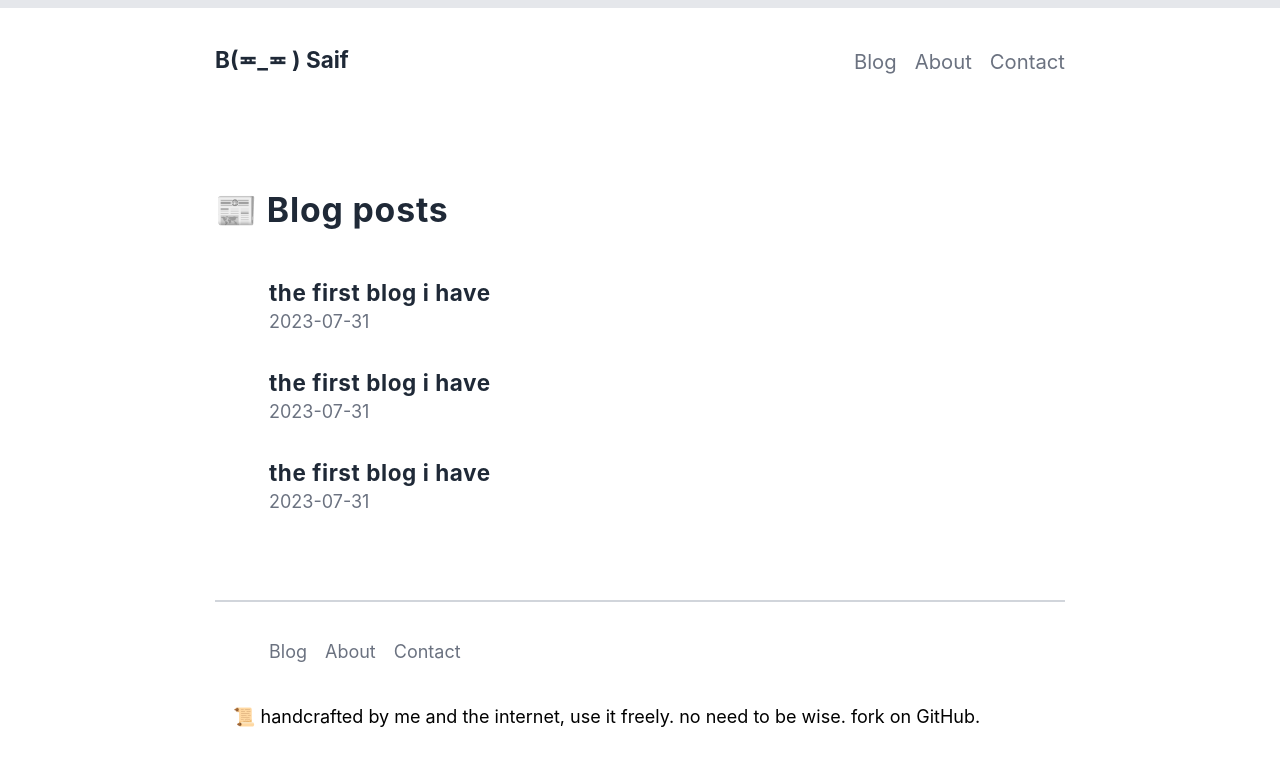
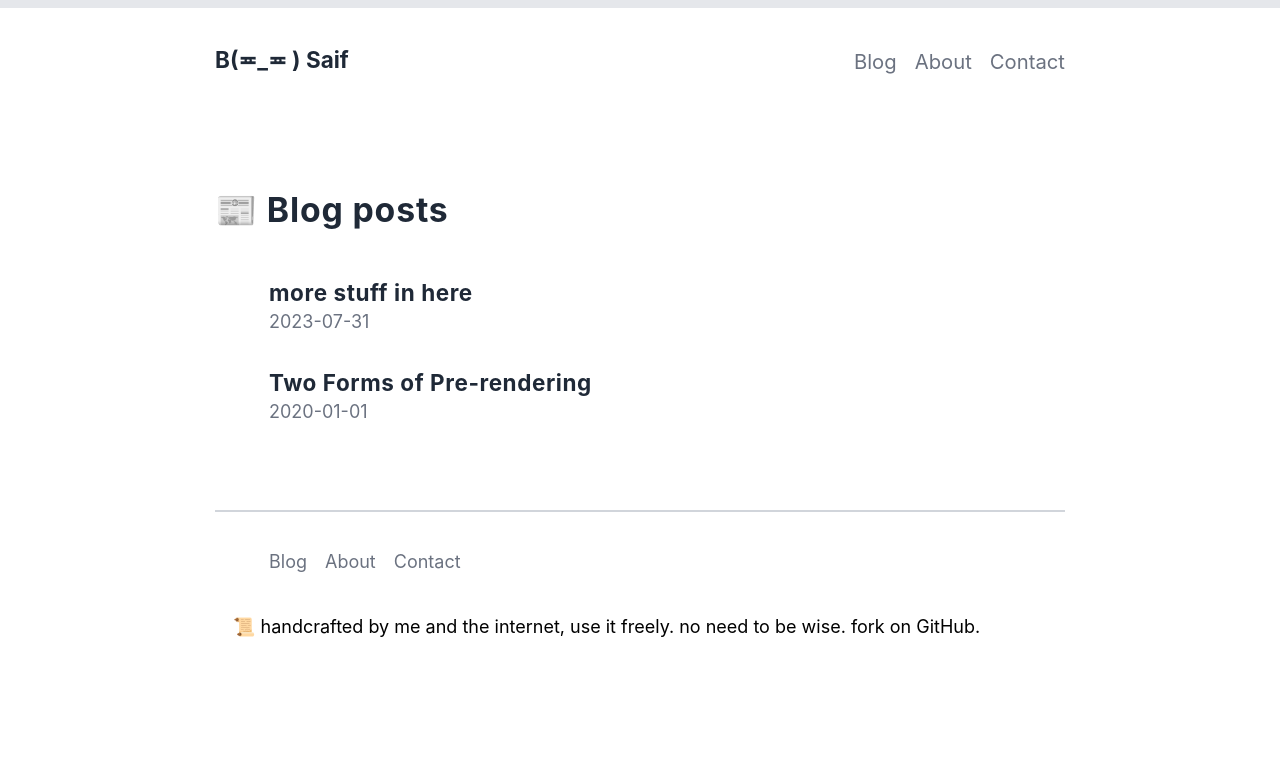
Before and after one commit to saif799/personalBlog, a Next.js app: page /blogs in a window 1280 px wide. Shown: the top 766 px of the page. Built offline with nearby package versions, Linux system fonts and the light colour scheme.

Commit message:
refactor: Update BlogsContainer to generate content dynamically Previously, BlogsContainer took children as props. Now, it generates its content by reading files from a directory instead of using the children props. and updated Blog to take title and date props

```diff
--- a/app/blogs/page.tsx
+++ b/app/blogs/page.tsx
@@ -18,11 +18,7 @@ function page() {
         <h1 className="font-bold text-3xl text-gray-800 -tracking-tight mb-6">
           📰 Blog posts
         </h1>
-        <BlogsContainer>
-          <Blog href="/firstPost" />
-          <Blog href="/firstPost" />
-          <Blog href="/secondPost"/>
-        </BlogsContainer>
+        <BlogsContainer />
       </div>
     </div>
   );
--- a/components/Blog.tsx
+++ b/components/Blog.tsx
@@ -2,8 +2,10 @@ import Link from "next/link";
 
 interface BlogProps {
   href: string;
+  title: string;
+  date: string;
 }
-function Blog({ href }: BlogProps) {
+function Blog({ href, title, date }: BlogProps) {
   return (
     <Link href={href}>
       <div className="flex hover:bg-gray-100  w-full h-20 rounded-md ">
@@ -12,9 +14,9 @@ function Blog({ href }: BlogProps) {
           <div>
             <div className="text-xl  text-gray-800 -tracking-tight font-bold">
               {" "}
-              the first blog i have{" "}
+             {title}
             </div>
-            <h3>2023-07-31</h3>
+            <h3>{date}</h3>
           </div>
         </div>
       </div>
--- a/components/BlogsContainer.tsx
+++ b/components/BlogsContainer.tsx
@@ -1,8 +1,22 @@
-interface props {
-  children: React.ReactNode;
-}
-function BlogsContainer({ children }: props) {
-  return <main className=" px-8 py-1 flex flex-col"> {children} </main>;
+import { getSortedPostsData } from "@/lib/posts";
+import Blog from "./Blog";
+
+
+
+async function BlogsContainer() {
+  const allBlogs = getSortedPostsData();
+  return (
+    <main className=" px-8 py-1 flex flex-col">
+      {allBlogs.map((post) => (
+        <Blog
+          href={post.id}
+          key={post.id}
+          title={post.title}
+          date={post.date}
+        />
+      ))}
+    </main>
+  );
 }
 
 export default BlogsContainer;
```
